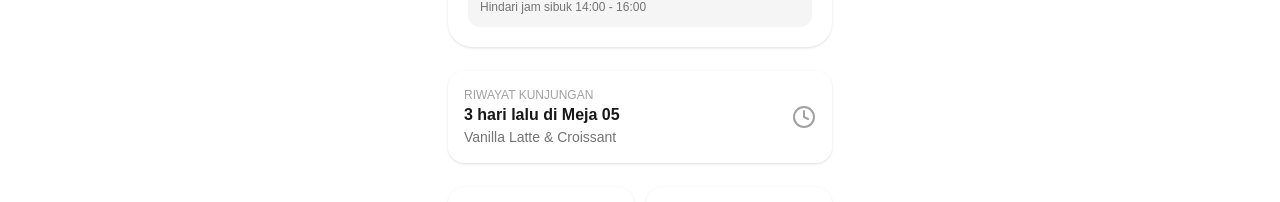
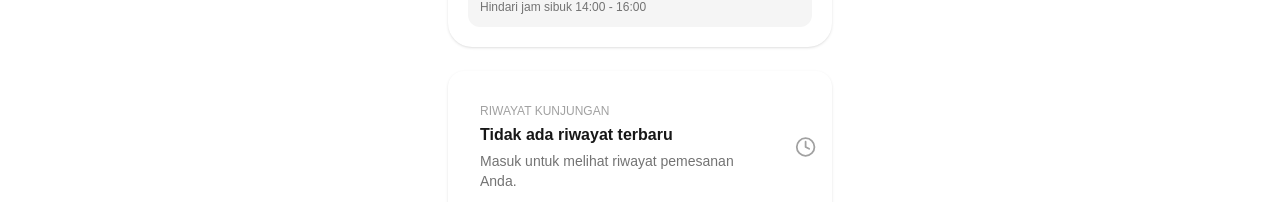
Before and after one commit to CW-Coffee-Smart-Monitor/CW-Monitoring, a Next.js app: page /home in a window 1280 px wide. Shown: the part 732-934 px from the top of the page. Built offline with nearby package versions, Linux system fonts and the light colour scheme; no server answers; the database is empty.

Commit message:
feat: integrate HistoryCard in home menu with booking menu

```diff
--- a/package.json
+++ b/package.json
@@ -14,7 +14,8 @@
     "lucide-react": "^1.8.0",
     "next": "16.2.3",
     "react": "19.2.4",
-    "react-dom": "19.2.4"
+    "react-dom": "19.2.4",
+    "recharts": "^3.8.1"
   },
   "devDependencies": {
     "@tailwindcss/postcss": "^4",
--- a/src/components/home/HistoryCard.tsx
+++ b/src/components/home/HistoryCard.tsx
@@ -1,20 +1,116 @@
 'use client';
 
+import { useEffect, useMemo, useState } from 'react';
 import { Clock } from 'lucide-react';
+import { onAuthStateChanged, type User } from 'firebase/auth';
+import { auth } from '@/lib/firebase';
+import { subscribeToUserReservations } from '@/lib/firestoreService';
+import type { Reservation } from '@/types/reservation';
 
-export default function VisitHistoryCard() {
+export default function HistoryCard() {
+  const [currentUser, setCurrentUser] = useState<User | null>(null);
+  const [latestReservation, setLatestReservation] = useState<Reservation | null>(null);
+  const [loading, setLoading] = useState(true);
+  const [message, setMessage] = useState('Memuat riwayat...');
+
+  useEffect(() => {
+    const unsubscribeAuth = onAuthStateChanged(auth, (user) => {
+      Promise.resolve().then(() => {
+        setCurrentUser(user);
+      });
+    });
+    return () => unsubscribeAuth();
+  }, []);
+
+  useEffect(() => {
+    if (!currentUser) {
+      Promise.resolve().then(() => {
+        setLatestReservation(null);
+        setLoading(false);
+        setMessage('Masuk untuk melihat riwayat pemesanan Anda.');
+      });
+      return;
+    }
+
+    Promise.resolve().then(() => setLoading(true));
+    const unsubscribeReservations = subscribeToUserReservations(
+      currentUser.uid,
+      (reservations) => {
+        const latest = reservations[0] ?? null;
+        setLatestReservation(latest);
+        setLoading(false);
+        setMessage(latest ? '' : 'Belum ada pemesanan terakhir.');
+      },
+      (error) => {
+        console.error('LOAD USER RESERVATIONS ERROR:', error);
+        setLatestReservation(null);
+        setLoading(false);
+        setMessage('Gagal memuat riwayat pemesanan.');
+      }
+    );
+
+    return () => unsubscribeReservations();
+  }, [currentUser]);
+
+  const content = useMemo(() => {
+    if (loading) {
+      return {
+        title: 'Memuat history...',
+        subtitle: 'Sedang mengambil data reservasi terakhir Anda.',
+      };
+    }
+
+    if (!latestReservation) {
+      return {
+        title: 'Tidak ada riwayat terbaru',
+        subtitle: message,
+      };
+    }
+
+    const date = new Date(`${latestReservation.date}T${latestReservation.arrivalTime}:00`);
+    const formattedDate = date.toLocaleDateString('id-ID', {
+      day: '2-digit',
+      month: 'short',
+    });
+
+    const statusConfig =
+  latestReservation.status === 'confirmed'
+    ? {
+        label: 'Dikonfirmasi',
+        className: 'bg-green-100 text-green-600',
+      }
+    : latestReservation.status === 'pending'
+    ? {
+        label: 'Menunggu',
+        className: 'bg-yellow-100 text-yellow-600',
+      }
+    : {
+        label: 'Dibatalkan',
+        className: 'bg-red-100 text-red-600',
+      };
+
+    return {
+      title: `${formattedDate} · ${latestReservation.arrivalTime} di ${latestReservation.tableName}`,
+      subtitle: `${latestReservation.guestName}`,
+      status: statusConfig,
+};
+  }, [latestReservation, loading, message]);
+
   return (
-    <div className="bg-white rounded-2xl p-4 shadow-sm flex justify-between items-center">
-
-      <div>
+    <div className="rounded-2xl p-4 shadow-sm flex justify-between items-center">
+      <div className={loading ? 'w-full rounded-2xl border border-amber-200 bg-amber-50 p-4' : 'bg-white w-full rounded-2xl p-4'}>
         <p className="text-xs text-neutral-400">RIWAYAT KUNJUNGAN</p>
-        <h4 className="font-semibold">3 hari lalu di Meja 05</h4>
-        <p className="text-sm text-neutral-500">
-          Vanilla Latte & Croissant
-        </p>
+        <h4 className="mt-1 font-semibold text-neutral-900">{content.title}</h4>
+        <p className="text-sm text-neutral-500 mt-1">{content.subtitle}</p>
+          {content.status && (
+      <span
+        className={`text-xs font-medium px-2 py-0.5 rounded-full ${content.status.className}`}
+      >
+        {content.status.label}
+      </span>
+          )}
       </div>
-
-      <Clock className="text-neutral-400" />
+      <Clock className="text-neutral-400 ml-4" />
     </div>
   );
 }
```
Also changed, not shown: src/components/home/TrafficCard.tsx (+90 -0 lines), 1 other file (tests, documents, lock files or other folders).
